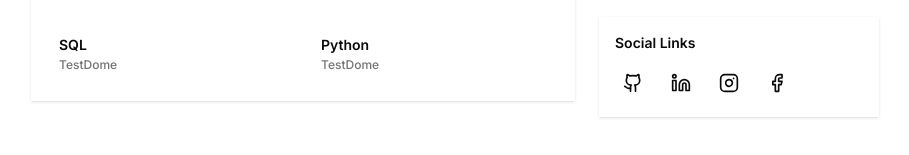
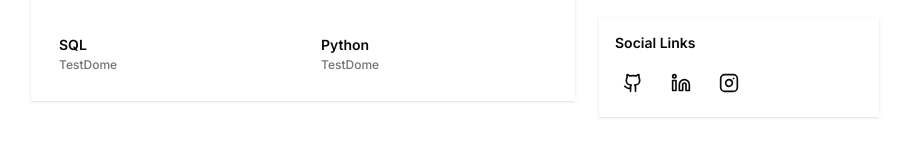
Before and after one commit to nathan-dotnet/my-portfolio, a Next.js app: page / in a window 1280 px wide. Shown: the part 935-1090 px from the top of the page, without its empty margins (185-1094 px from the left). Built offline with nearby package versions, Linux system fonts and the light colour scheme.

Commit message:
Update SocialLinks.tsx

```diff
--- a/src/components/SocialLinks.tsx
+++ b/src/components/SocialLinks.tsx
@@ -15,7 +15,7 @@ const SocialLinks = () => {
               <Github className="h-5 w-5" />
             </a>
             <a
-              href="https://www.linkedin.com/in/nathaniel-lucero-61b07a2a9/"
+              href="https://www.linkedin.com/in/nathaniel-lucero052903/"
               className="p-2 rounded-lg hover:bg-secondary transition-colors"
               aria-label="LinkedIn"
             >
@@ -28,13 +28,6 @@ const SocialLinks = () => {
             >
               <Instagram className="h-5 w-5" />
             </a>
-            <a
-              href="https://www.facebook.com/Hokori29"
-              className="p-2 rounded-lg hover:bg-secondary transition-colors"
-              aria-label="Facebook"
-            >
-              <Facebook className="h-5 w-5" />
-            </a>
           </div>
         </div>
       </div>
```
